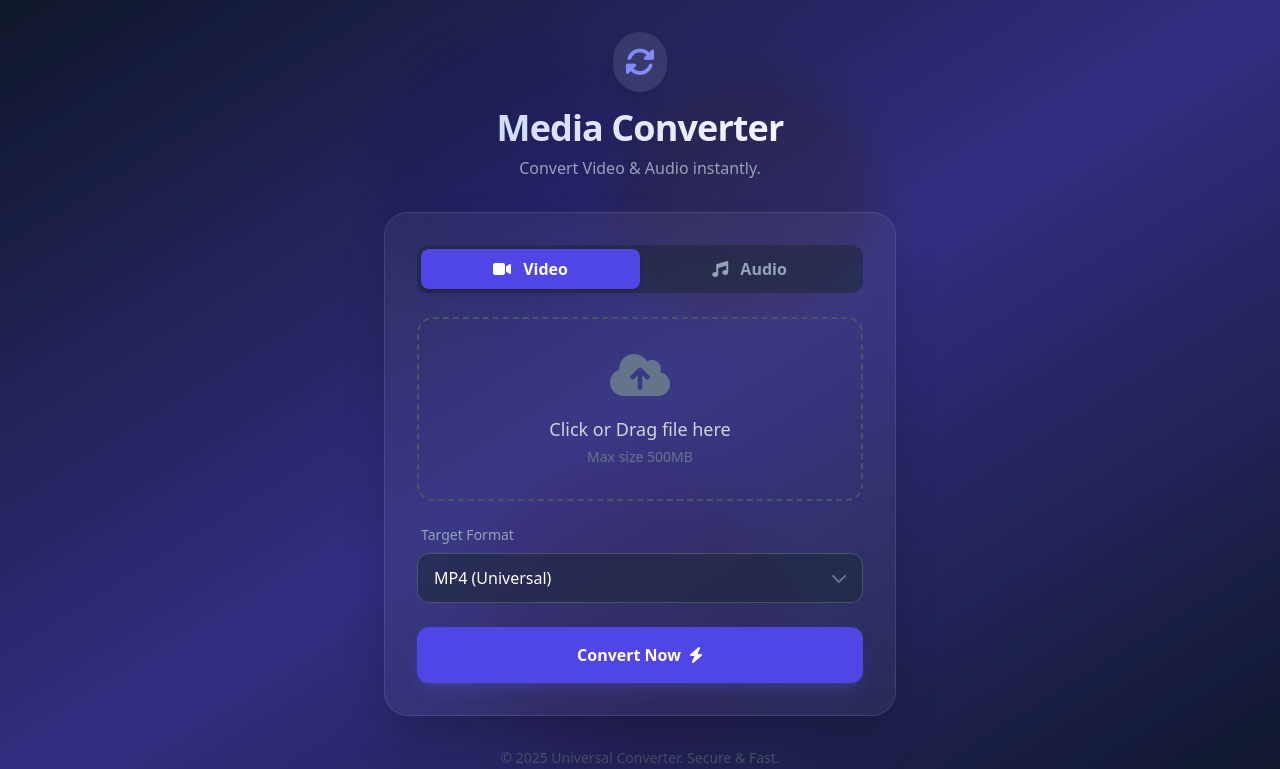
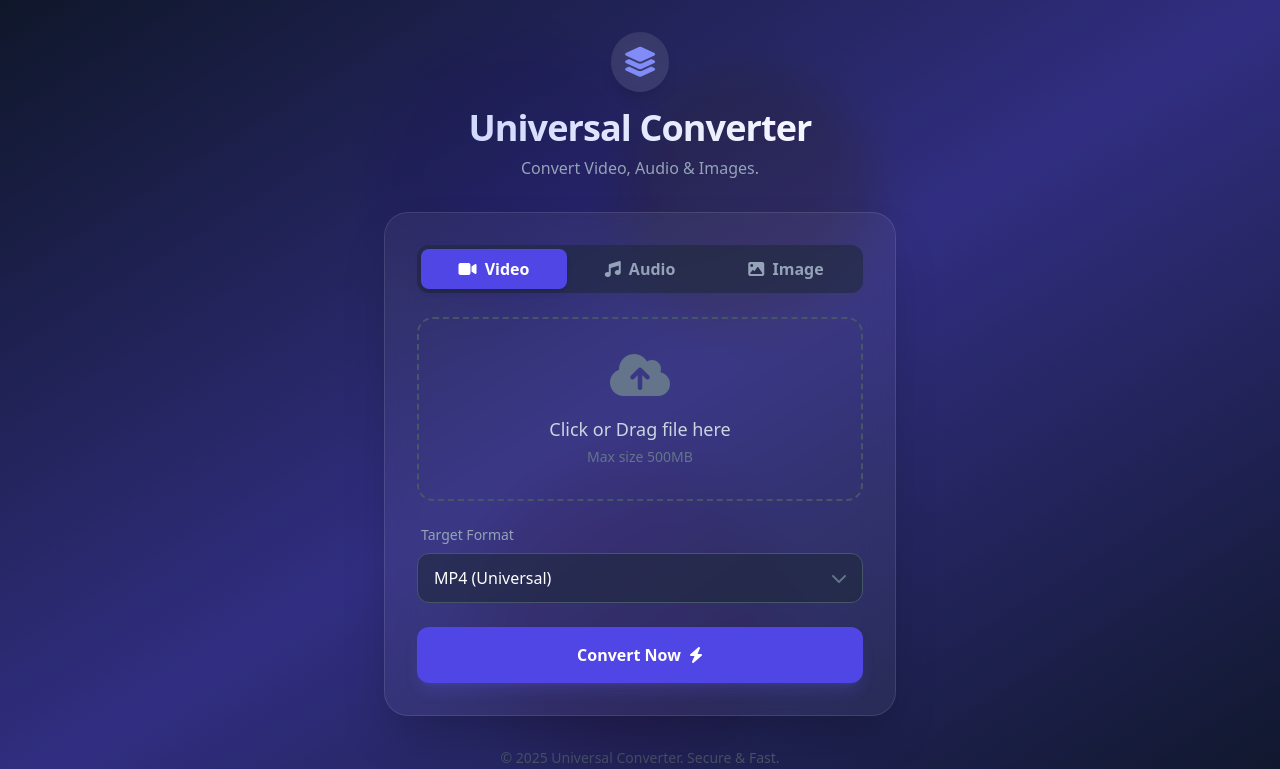
Before and after one commit to ghost02380/Snaccbyte, a Flask app: page / in a window 1280 px wide. Shown: the top 769 px of the page. Run offline with Flask 3, Linux system fonts and the light colour scheme; some libraries are stand-ins or nearby versions.

Commit message:
feat: Add image conversion support and update media type selector

```diff
--- a/app.py
+++ b/app.py
@@ -33,11 +33,11 @@ def index():
 @app.route('/convert', methods=['POST'])
 def convert_file():
     """
-    Handles the file upload and conversion process.
+    Handles the file upload and conversion process for Video, Audio, and Images.
 
     1. Validates the file.
     2. Saves it temporarily.
-    3. Runs FFmpeg conversion.
+    3. Runs FFmpeg conversion (works for images too).
     4. Returns the file to the user.
     5. Cleans up temporary files after the request.
 
@@ -71,17 +71,16 @@ def convert_file():
 
         try:
             # Construct FFmpeg command
-            # -y: Overwrite output files
-            # -preset fast: balance between speed and compression
+            # FFmpeg detects image formats automatically based on extension
             command = [
                 'ffmpeg',
                 '-i', input_path,
-                '-y',
-                '-preset', 'fast',
+                '-y',               # Overwrite output files
                 output_path
             ]
 
             # Execute the command
+            # Using subprocess to call the FFmpeg binary
             subprocess.run(command, check=True, stdout=subprocess.PIPE, stderr=subprocess.PIPE)
 
             # Register a callback to delete files after the response is sent
@@ -107,8 +106,9 @@ def convert_file():
             )
 
         except subprocess.CalledProcessError as e:
-            # Handle FFmpeg errors (e.g., incompatible formats)
-            print(f"FFmpeg Error: {e.stderr.decode()}")
+            # Handle FFmpeg errors
+            error_msg = e.stderr.decode()
+            print(f"FFmpeg Error: {error_msg}")
             return "Conversion failed. The file might be corrupt or the format is not supported.", 500
         except Exception as e:
             # Handle general server errors
--- a/static/js/script.js
+++ b/static/js/script.js
@@ -1,6 +1,6 @@
 /**
  * Media Converter Logic
- * Handles UI state, file validation, and Fetch API interaction.
+ * Handles UI state, file validation, format selection, and API communication.
  */
 document.addEventListener('DOMContentLoaded', () => {
     // DOM Elements
@@ -18,53 +18,77 @@ document.addEventListener('DOMContentLoaded', () => {
     const downloadLink = document.getElementById('downloadLink');
     const resetBtn = document.getElementById('resetBtn');
 
-    // Format definitions
-    const formats = {
-        video: [
+    // Configuration: Available formats and accept attributes
+    const formatData = {
+        video: {
+            accept: "video/*",
+            formats: [
                 { value: 'mp4', label: 'MP4 (Universal)' },
                 { value: 'mkv', label: 'MKV (High Quality)' },
                 { value: 'avi', label: 'AVI (Legacy)' },
                 { value: 'mov', label: 'MOV (Apple)' },
                 { value: 'webm', label: 'WEBM (Web)' },
-            { value: 'flv', label: 'FLV (Flash)' },
-            { value: 'wmv', label: 'WMV (Windows)' },
                 { value: 'gif', label: 'GIF (Animated)' }
-        ],
-        audio: [
+            ]
+        },
+        audio: {
+            accept: "audio/*",
+            formats: [
                 { value: 'mp3', label: 'MP3 (Standard)' },
                 { value: 'wav', label: 'WAV (Lossless)' },
                 { value: 'flac', label: 'FLAC (Lossless)' },
                 { value: 'aac', label: 'AAC (Apple/Web)' },
                 { value: 'ogg', label: 'OGG (Vorbis)' },
-            { value: 'm4a', label: 'M4A (Mobile)' },
-            { value: 'wma', label: 'WMA (Windows)' },
                 { value: 'opus', label: 'OPUS (Streaming)' }
             ]
+        },
+        image: {
+            accept: "image/*",
+            formats: [
+                { value: 'png', label: 'PNG (Transparent)' },
+                { value: 'jpg', label: 'JPG (Small Size)' },
+                { value: 'webp', label: 'WEBP (Modern Web)' },
+                { value: 'gif', label: 'GIF (Animated)' },
+                { value: 'ico', label: 'ICO (Favicon)' },
+                { value: 'bmp', label: 'BMP (Bitmap)' },
+                { value: 'tiff', label: 'TIFF (Print)' }
+            ]
+        }
     };
 
     /**
-     * Updates the dropdown options based on selected type (audio/video).
-     * @param {string} type - 'audio' or 'video'
+     * Updates the UI based on the selected media type (audio/video/image).
+     * 1. Populates the format dropdown.
+     * 2. Updates the file input 'accept' attribute to filter file picker.
+     *
+     * @param {string} type - 'audio', 'video', or 'image'
      */
-    function populateFormats(type) {
+    function setMediaType(type) {
+        // 1. Clear and populate formats
         formatSelect.innerHTML = '';
-        formats[type].forEach(fmt => {
+        const data = formatData[type];
+
+        data.formats.forEach(fmt => {
             const option = document.createElement('option');
             option.value = fmt.value;
             option.textContent = fmt.label;
             formatSelect.appendChild(option);
         });
+
+        // 2. Update File Picker filter
+        fileInput.setAttribute('accept', data.accept);
     }
 
     // Event Listeners for Switch
     typeRadios.forEach(radio => {
         radio.addEventListener('change', (e) => {
-            populateFormats(e.target.value);
+            setMediaType(e.target.value);
         });
     });
 
-    // Initialize with video
-    populateFormats('video');
+    // Initialize with default selection (usually video)
+    const initialType = document.querySelector('input[name="type"]:checked').value;
+    setMediaType(initialType);
 
     /**
      * UI Helper: Toggle File Display
@@ -119,7 +143,7 @@ document.addEventListener('DOMContentLoaded', () => {
             Swal.fire({
                 icon: 'warning',
                 title: 'No File Selected',
-                text: 'Please upload a media file to continue.',
+                text: 'Please upload a file to continue.',
                 confirmButtonColor: '#4f46e5',
                 background: '#1e293b',
                 color: '#fff'
@@ -166,7 +190,7 @@ document.addEventListener('DOMContentLoaded', () => {
             resultArea.classList.remove('hidden');
 
         } catch (error) {
-            // Reset to Form
+            // Reset to Form on error
             loadingArea.classList.add('hidden');
             loadingArea.classList.remove('flex');
             form.classList.remove('hidden');
@@ -191,9 +215,10 @@ document.addEventListener('DOMContentLoaded', () => {
         fileInput.value = '';
         updateFileUI();
 
-        // Check defaults
-        document.querySelector('input[value="video"]').checked = true;
-        populateFormats('video');
+        // Reset to Video
+        const videoRadio = document.querySelector('input[value="video"]');
+        videoRadio.checked = true;
+        setMediaType('video');
 
         resultArea.classList.add('hidden');
         form.classList.remove('hidden');
--- a/templates/index.html
+++ b/templates/index.html
@@ -3,7 +3,7 @@
 <head>
     <meta charset="UTF-8">
     <meta name="viewport" content="width=device-width, initial-scale=1.0">
-    <title>Pro Media Converter</title>
+    <title>Universal Media Converter</title>
 
     <!-- Tailwind CSS (via CDN) -->
     <script src="https://cdn.tailwindcss.com"></script>
@@ -44,12 +44,12 @@
     <!-- Header -->
     <header class="text-center mb-8 relative z-10">
         <div class="inline-block p-3 rounded-full bg-white/10 backdrop-blur-sm mb-4 shadow-lg">
-            <i class="fas fa-sync-alt text-3xl text-indigo-400"></i>
+            <i class="fas fa-layer-group text-3xl text-indigo-400"></i>
         </div>
         <h1 class="text-4xl font-bold tracking-tight mb-2 text-transparent bg-clip-text bg-gradient-to-r from-indigo-200 to-white">
-            Media Converter
+            Universal Converter
         </h1>
-        <p class="text-slate-400">Convert Video & Audio instantly.</p>
+        <p class="text-slate-400">Convert Video, Audio & Images.</p>
     </header>
 
     <!-- Main Card -->
@@ -57,18 +57,27 @@
 
         <form id="convertForm" class="space-y-6">
 
-            <!-- Toggle Switch (Audio / Video) -->
+            <!-- Toggle Switch (Video / Audio / Image) -->
             <div class="flex bg-slate-800/60 p-1 rounded-xl">
+                <!-- Video Option -->
                 <label class="flex-1 cursor-pointer">
                     <input type="radio" name="type" value="video" class="peer hidden" checked>
                     <div class="py-2 text-center rounded-lg text-slate-400 font-semibold transition-all peer-checked:bg-primary peer-checked:text-white peer-checked:shadow-md">
-                        <i class="fas fa-video mr-2"></i> Video
+                        <i class="fas fa-video mr-1"></i> <span class="hidden sm:inline">Video</span>
                     </div>
                 </label>
+                <!-- Audio Option -->
                 <label class="flex-1 cursor-pointer">
                     <input type="radio" name="type" value="audio" class="peer hidden">
                     <div class="py-2 text-center rounded-lg text-slate-400 font-semibold transition-all peer-checked:bg-primary peer-checked:text-white peer-checked:shadow-md">
-                        <i class="fas fa-music mr-2"></i> Audio
+                        <i class="fas fa-music mr-1"></i> <span class="hidden sm:inline">Audio</span>
+                    </div>
+                </label>
+                <!-- Image Option -->
+                <label class="flex-1 cursor-pointer">
+                    <input type="radio" name="type" value="image" class="peer hidden">
+                    <div class="py-2 text-center rounded-lg text-slate-400 font-semibold transition-all peer-checked:bg-primary peer-checked:text-white peer-checked:shadow-md">
+                        <i class="fas fa-image mr-1"></i> <span class="hidden sm:inline">Image</span>
                     </div>
                 </label>
             </div>
@@ -114,8 +123,8 @@
         <!-- Loading Overlay -->
         <div id="loadingArea" class="hidden flex-col items-center py-6 text-center">
             <div class="custom-loader mb-4"></div>
-            <h3 class="text-xl font-semibold animate-pulse">Processing File...</h3>
-            <p class="text-slate-500 text-sm">Please wait, do not close this window.</p>
+            <h3 class="text-xl font-semibold animate-pulse">Processing Media...</h3>
+            <p class="text-slate-500 text-sm">This might take a moment.</p>
         </div>
 
         <!-- Success Area -->
```
Lines whose indentation alone changed are shown as unchanged.
